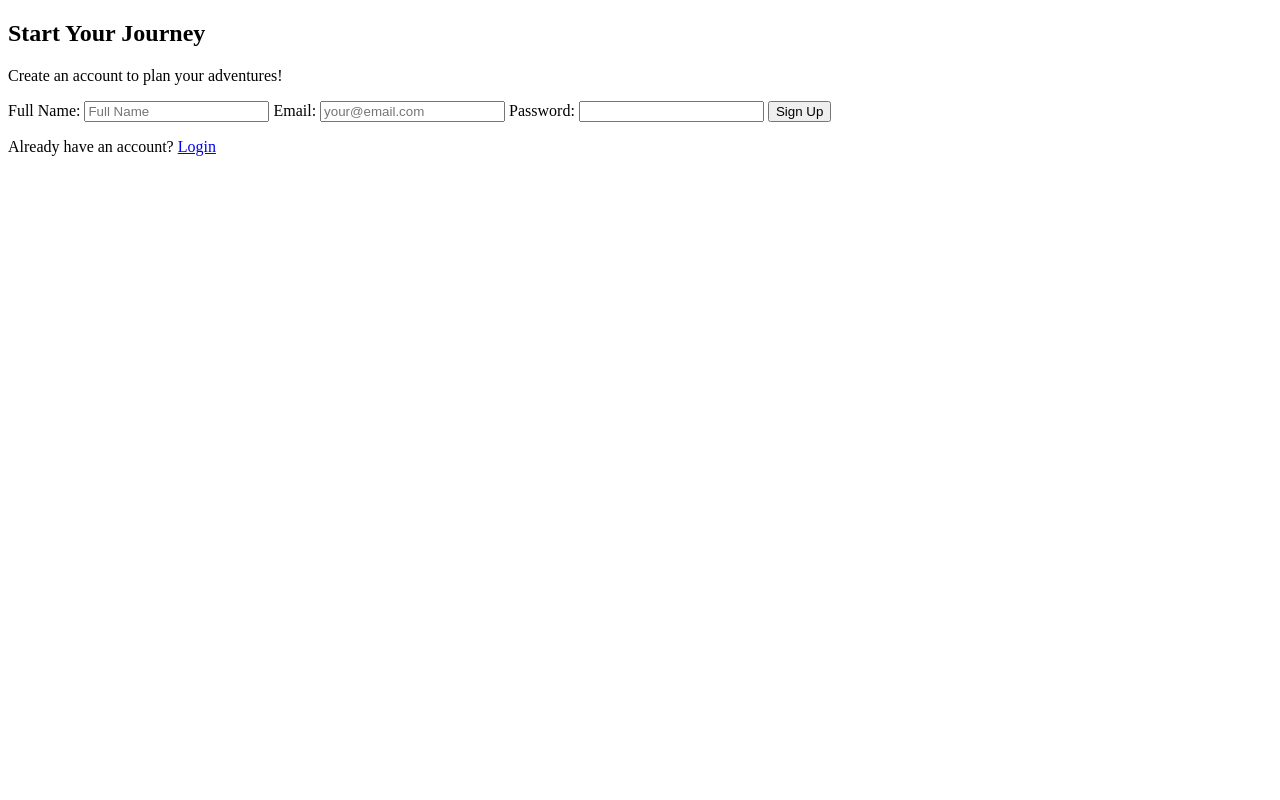
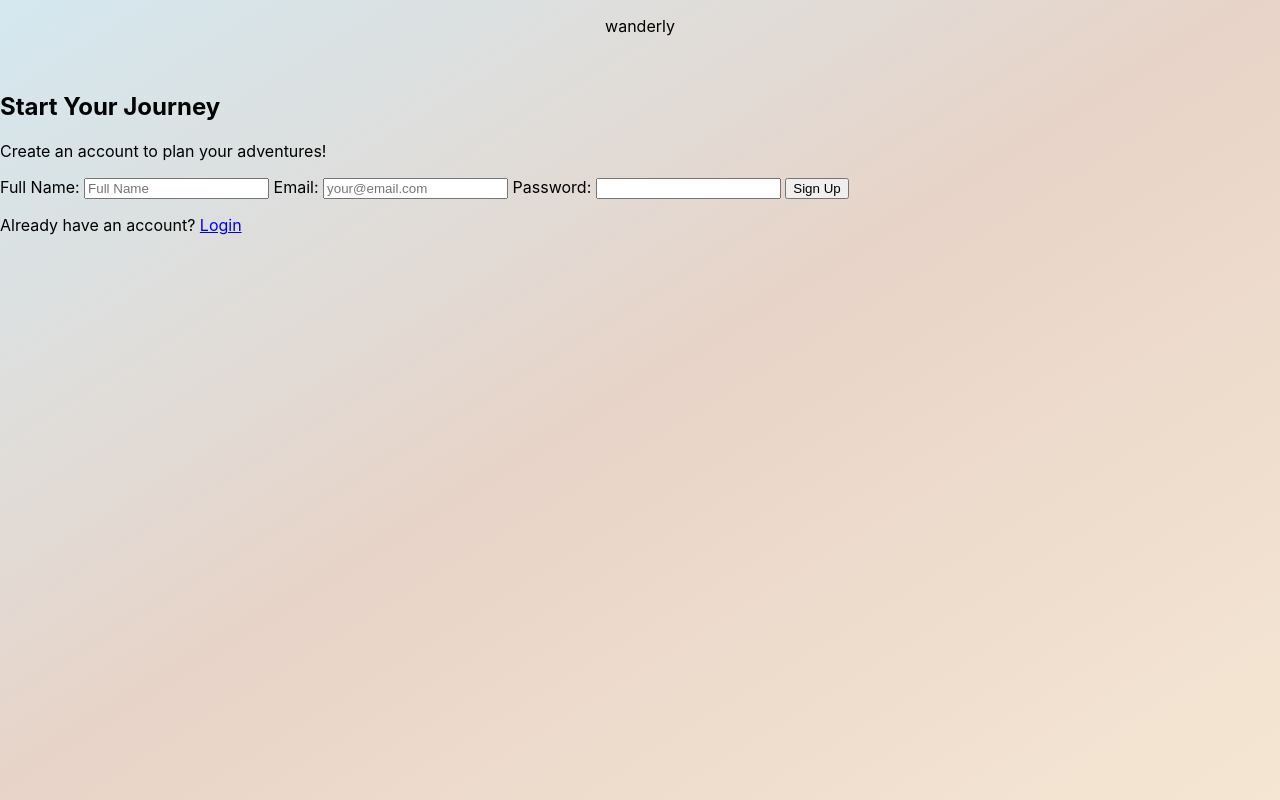
Before and after one commit to christinelinster/wanderly, a Flask app: page /signup in a window 1280 px wide. Run offline with Flask 3, Linux system fonts and the light colour scheme.

Commit message:
CSS for background and logo

```diff
--- a/src/wanderly/static/css/app.css
+++ b/src/wanderly/static/css/app.css
@@ -1,3 +1,38 @@
+/* Root Variables */
+:root {
+  --primary-blue: #3b9fd9;
+  --primary-orange: #e8956f;
+  --text-dark: #1a1a1a;
+  --text-gray: #888888;
+}
+
+/* Background Gradient */
+body {
+  margin: 0;
+  padding: 0;
+  font-family: 'Inter', -apple-system, BlinkMacSystemFont, 'Segoe UI', sans-serif;
+  min-height: 100vh;
+  background: linear-gradient(
+    to bottom right,
+    #d4e8f0 0%,
+    #e8d4c8 50%,
+    #f5e6d3 100%
+  );
+}
+
+/* Logo Styles */
+.logo {
+  display: flex;
+  align-items: center;
+  justify-content: center;
+  gap: 8px;
+  margin-bottom: 40px;
+}
+
+
+
+
+
 .trip-card{
     display: flex;
     border: 1px black solid
--- a/src/wanderly/templates/home.html
+++ b/src/wanderly/templates/home.html
@@ -2,6 +2,7 @@
 
 
 {% block header %}
+
         <h1>Hello, {{ first_name }}</h1>
         <h2>Where are you wandering to?</h2>
 {% endblock %}
--- a/src/wanderly/templates/layout.html
+++ b/src/wanderly/templates/layout.html
@@ -9,6 +9,10 @@
 </head>
 
 <body>
+    <div class="logo">
+        <p class="logo-icon">wanderly</p>
+    </div>
+
     <header>
         {% if session['user_id'] %}
         <nav>
```
